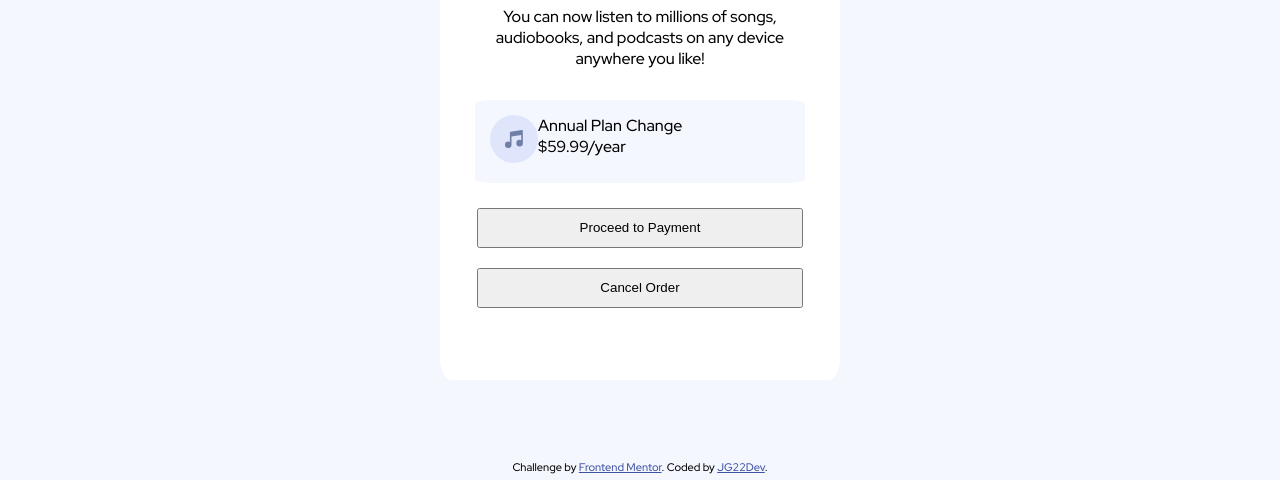
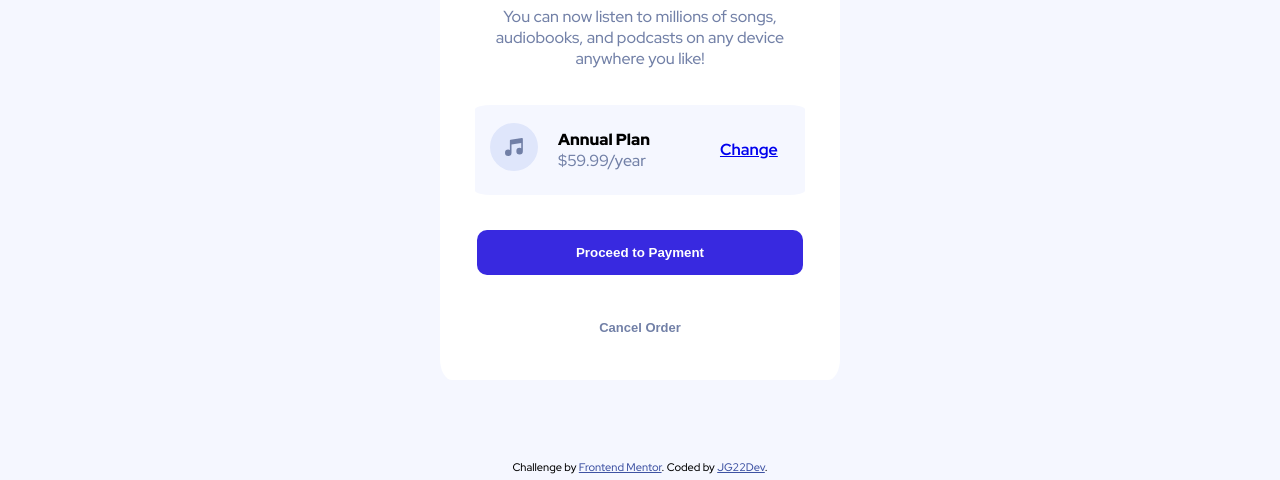
Before and after one commit to JG22Dev/Frontend-Mentor-Order-summary-card, a plain HTML site: page index.html in a window 1280 px wide. Shown: the part 480-960 px from the top of the page. Drawn offline with Linux system fonts and the light colour scheme.

Commit message:
se termino la card con hovers

```diff
--- a/css/style.css
+++ b/css/style.css
@@ -1,5 +1,9 @@
+
+/*GOOGLE FONTS*/
+
 @import url('https://fonts.googleapis.com/css2?family=Red+Hat+Display:wght@500;700;900&display=swap');
 
+/*COLORES*/
 :root{
     /*Pincipal*/
     --PaleBlue: hsl(225, 100%, 94%);
@@ -12,9 +16,13 @@
     --DarkBlue: hsl(223, 47%, 23%);
 }
 
+
+/*BODY*/
+
 body{
     background-image: url(../images/pattern-background-desktop.svg);
     background-repeat: no-repeat;
+    background-size: 100%;
     background-color: var(--VeryPaleBlue);
     margin: 0;
     padding: 0;
@@ -22,6 +30,10 @@ body{
     min-height: 100vh;
     font-family: 'Red Hat Display', sans-serif;
 }
+
+
+/* MAIN*/
+
 .card{
     background-color: white;
     width: 400px;
@@ -42,6 +54,10 @@ body{
     height: 220px;
 
 }
+
+
+/*DESCRIPCION*/
+
 .description{
     margin-top: 20px;
     text-align: center;
@@ -49,26 +65,90 @@ body{
     align-self: center;
     justify-self: center;
 }
+
+
+/* CARACTERISTICAS*/
+
 .caracterist{
     background-color: var(--VeryPaleBlue);
     display: flex;
     padding: 15px;
     width: 300px;
+    height: 60px;
     border-radius: 5%;
-    margin: 15px;
+    margin: 20px;
+    align-items: center;
     align-self: center;
     justify-self: center;
-
+}
+h1{
+    font-weight: 900;
+}
+p{
+    font-size: 16px;
+    color: var(--Desaturatedblue);
 }
 .plan{
     flex-direction: column;
+    margin-left: 20px;
 }
+.anual{
+    font-weight: 900;
+}
+.price{
+    color: var(--Desaturatedblue);
+}
+.change{
+    margin-left: 70px;
+    font-weight: 700;
+}
+
+/*BOTONES*/
 
 .buttons{
     display: flex;
     flex-direction: column;
 
 }
+button{
+    margin: 15px;
+    width: 326px;
+    height: 45px;
+    align-self: center;
+    justify-self: center;
+    cursor: pointer;
+}
+.submit{
+    border: none;
+    background-color: var(--BrightBlue);
+    color: white;
+    border-radius: 10px;
+    font-weight: 900;
+}
+
+.reset{
+    border: none;
+    background-color: white;
+    color: var(--Desaturatedblue);
+    font-weight: 900;
+    font-size: 13px;
+}
+
+/*HOVERS*/
+
+.submit:hover{
+    background-color: var(--DarkBlue);
+}
+.reset:hover{
+    color: var(--DarkBlue);
+    border-radius: 10px;
+}
+.picture:hover{
+    background-size: 115%;
+    transition: 0.3s;
+}
+
+/*FOOTER*/
 
 footer{
     margin-top: 10vh;
@@ -77,13 +157,6 @@ footer{
     font-size: 11px;
     text-align: center;
 }
-button{
-    margin: 10px;
-    width: 326px;
-    height: 40px;
-    align-self: center;
-    justify-self: center;
-}
 .attribution a {
     color: hsl(228, 45%, 44%);
 }
--- a/index.html
+++ b/index.html
@@ -1,5 +1,5 @@
 <!DOCTYPE html>
-<html lang="en">
+<html lang="eS">
 <head>
   <meta charset="UTF-8">
   <meta name="viewport" content="width=device-width, initial-scale=1.0"> <!-- displays site properly based on user's device -->
@@ -30,11 +30,11 @@
           <div class="anual">Annual Plan</div>
           <div class="price">$59.99/year</div>
         </div>
-        <div class="chance">Change</div>
+        <div class="change"><a href="# ">Change</a></div>
       </div>
       <div class="buttons">
-        <button type="submit">Proceed to Payment</button>
-        <button type="reset">Cancel Order</button>
+        <button type="submit" class="submit" >Proceed to Payment</button>
+        <button type="reset" class="reset">Cancel Order</button>
       </div>
     </div>
   </main>
```
